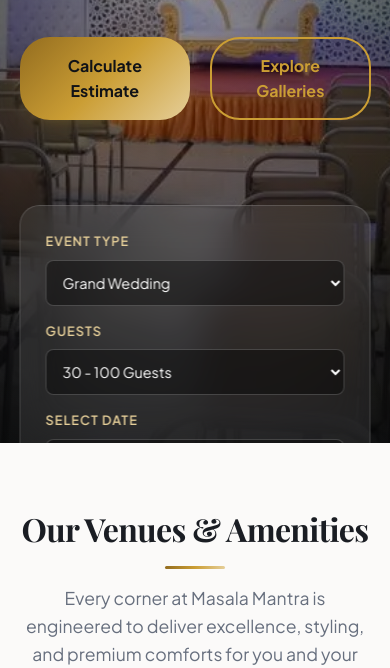
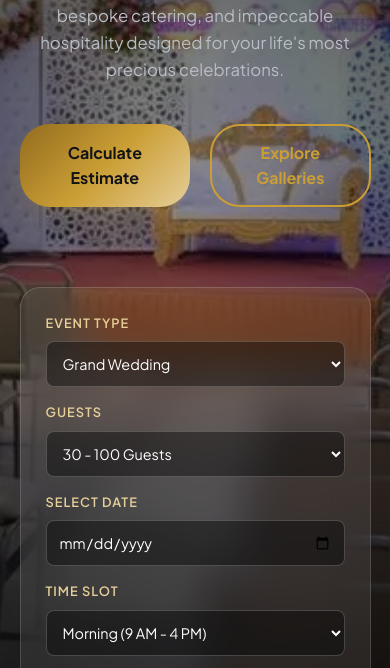
Before and after one commit to Jay280704/Banquet, a plain HTML site: page index.html in a window 390 px wide. Shown: the part 401-1069 px from the top of the page. Drawn offline with nearby package versions, Linux system fonts and the light colour scheme; a web font is replaced by a local one.

Commit message:
Fix mobile header overlap and quick inquiry box layout

```diff
--- a/style.css
+++ b/style.css
@@ -1476,15 +1476,27 @@
 
 /* Responsive Media Queries */
 @media (max-width: 1024px) {
+    .hero {
+        height: auto;
+        min-height: 100vh;
+        padding-top: 140px;
+        padding-bottom: 80px;
+        display: flex;
+        flex-direction: column;
+        justify-content: center;
+        align-items: center;
+    }
     .quick-inquiry-box {
+        position: relative;
+        bottom: auto;
+        left: auto;
+        transform: none;
         grid-template-columns: repeat(2, 1fr);
-        bottom: -120px;
+        margin-top: 40px;
+        width: 100%;
     }
     .quick-inquiry-box .btn-primary {
         grid-column: span 2;
-    }
-    .hero {
-        padding-bottom: 120px;
     }
     .estimator-container {
         grid-template-columns: 1fr;
@@ -1542,13 +1554,18 @@
 
     .quick-inquiry-box {
         grid-template-columns: 1fr;
-        bottom: -220px;
+        position: relative;
+        bottom: auto;
+        left: auto;
+        transform: none;
+        margin-top: 30px;
+        width: 100%;
     }
     .quick-inquiry-box .btn-primary {
         grid-column: span 1;
     }
     .hero {
-        padding-bottom: 220px;
+        padding-bottom: 40px;
     }
 
     .contact-section-grid {
```
